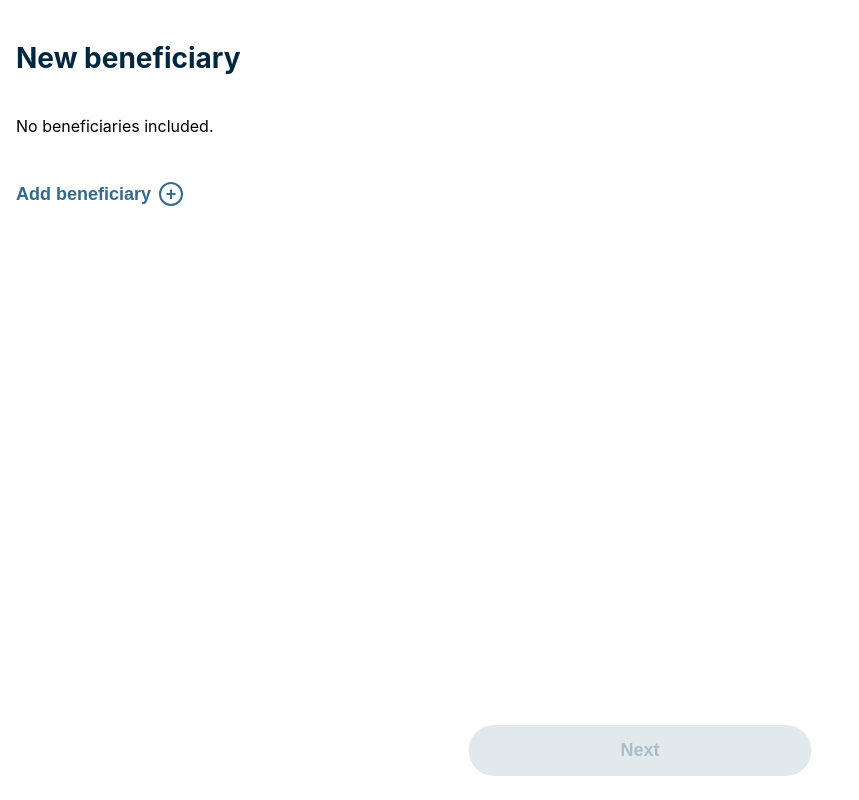
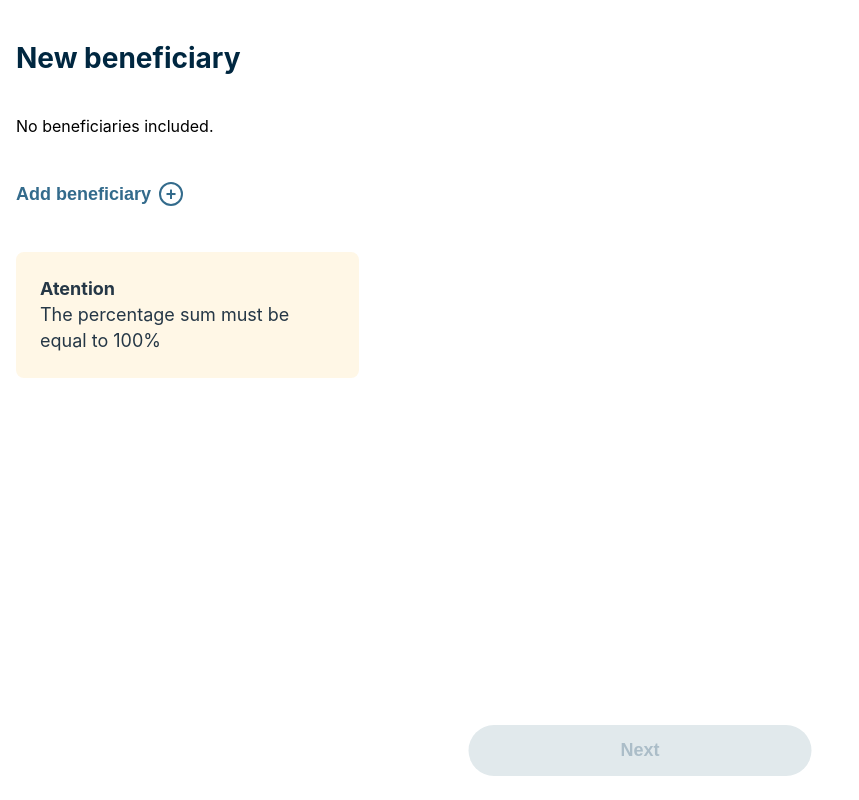
Before and after one commit to gabrielEscame/cypoc, a React (Create React App) app: page / in a window 1280 px wide. Shown: the whole page, without its empty margins (0-859 px from the left). Built offline with nearby package versions, Linux system fonts and the light colour scheme.

Commit message:
feat: adding alertCard

```diff
--- a/src/components/Beneficiary/index.js
+++ b/src/components/Beneficiary/index.js
@@ -9,6 +9,15 @@
 const beneficiaryInitialValue = {
   name: "",
   percentage: "",
+};
+
+const AlertCard = () => {
+  return (
+    <div className="cypoc__alert-card">
+      <h4>Atention</h4>
+      The percentage sum must be equal to 100%
+    </div>
+  );
 };
 
 const Beneficiary = () => {
@@ -47,6 +56,7 @@
   return (
     <div className="cypoc">
       <h1 className="cypoc__title">New beneficiary</h1>
+
       <Form
         handleOnChange={handleOnChange}
         handleSubmit={handleSubmit}
@@ -54,11 +64,15 @@
         isVisible={isFormVisible}
         handleClose={handleToggleModal}
       />
+
       <List beneficiaryList={beneficiaryList} />
+
       <Condition condition={!isValidStep}>
         <button className="cypoc__add" onClick={handleToggleModal}>
           Add beneficiary
         </button>
+
+        <AlertCard />
       </Condition>
 
       <button className={buttonClassNamae}>Next</button>
--- a/src/components/Beneficiary/style.scss
+++ b/src/components/Beneficiary/style.scss
@@ -99,9 +99,10 @@
   }
 
   &__beneficiary {
+    position: relative;
     display: flex;
     justify-content: space-between;
-    padding: 24px;
+    padding: 24px 72px 24px 24px;
     height: 72px;
     background: #ffffff;
     box-shadow: 0px 2px 4px rgba(84, 108, 126, 0.5);
@@ -112,6 +113,13 @@
     font-size: 18px;
     line-height: 26px;
     color: #002740;
+
+    &::after {
+      content: "\00d7";
+      color: #d13630;
+      right: 24px;
+      position: absolute;
+    }
   }
 
   &__add {
@@ -140,6 +148,16 @@
     }
   }
 
+  &__alert-card {
+    padding: 24px;
+    max-width: 343px;
+    background: #fff7e6;
+    border-radius: 8px;
+    font-size: 18px;
+    line-height: 26px;
+    color: #253746;
+  }
+
   &__next {
     position: fixed;
     left: 50%;
```
